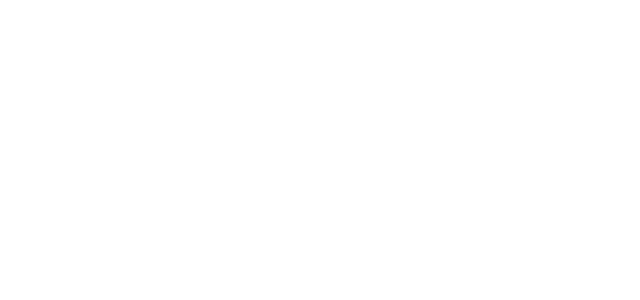
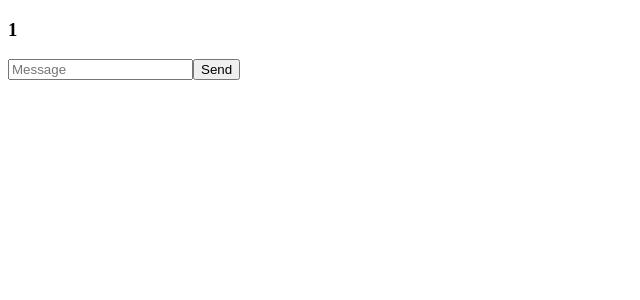
Before and after one commit to lxbrown/jungle-chat, a React (Create React App) app in the folder client/: page /1 in a window 1280 px wide. Shown: the top 300 px of the page, without its empty margins (0-640 px from the left). Built offline with nearby package versions, Linux system fonts and the light colour scheme.

Commit message:
Basic channel wireframe

```diff
--- a/client/src/Channel.tsx
+++ b/client/src/Channel.tsx
@@ -1,3 +1,27 @@
+import React, { useState } from 'react';
+import { useRouteMatch } from 'react-router-dom';
+
+export interface MatchParams {
+  channel: string;
+}
+
 export default function Channel() {
-  return (<></>)
+  const match = useRouteMatch<MatchParams>('/:channel');
+  const channel = match?.params.channel ? match?.params.channel : 'Unknown';
+  const [input, setInput] = useState('');
+
+  const handleOnInputChange = (event: React.ChangeEvent<HTMLInputElement>) => {
+    setInput(event.target.value);
+  }
+
+  return (
+    <div className="channel-container">
+      <h3>{channel}</h3>
+
+      <input type="text" placeholder="Message" value={input} onChange={handleOnInputChange} className="message-input" />
+      <button className="send-button">
+        Send
+      </button>
+    </div>
+  )
 }
--- a/client/src/Launch.tsx
+++ b/client/src/Launch.tsx
@@ -5,7 +5,7 @@
   const [channel, setChannel] = useState('');
 
   const handleOnInputChange = (event: React.ChangeEvent<HTMLInputElement>) => {
-    setChannel(event.target.value)
+    setChannel(event.target.value);
   }
 
   return (
```
